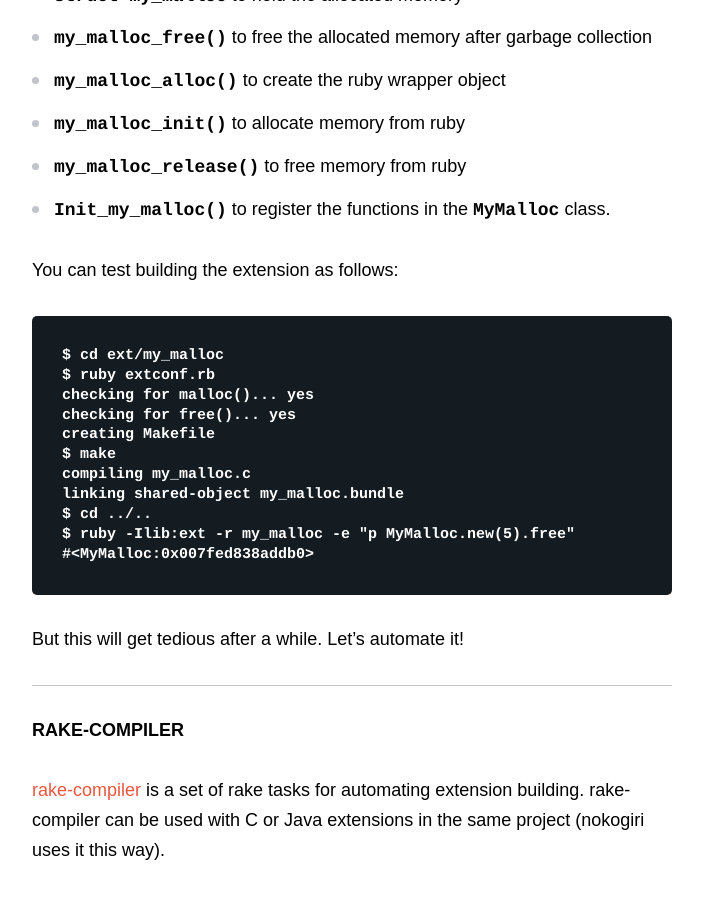
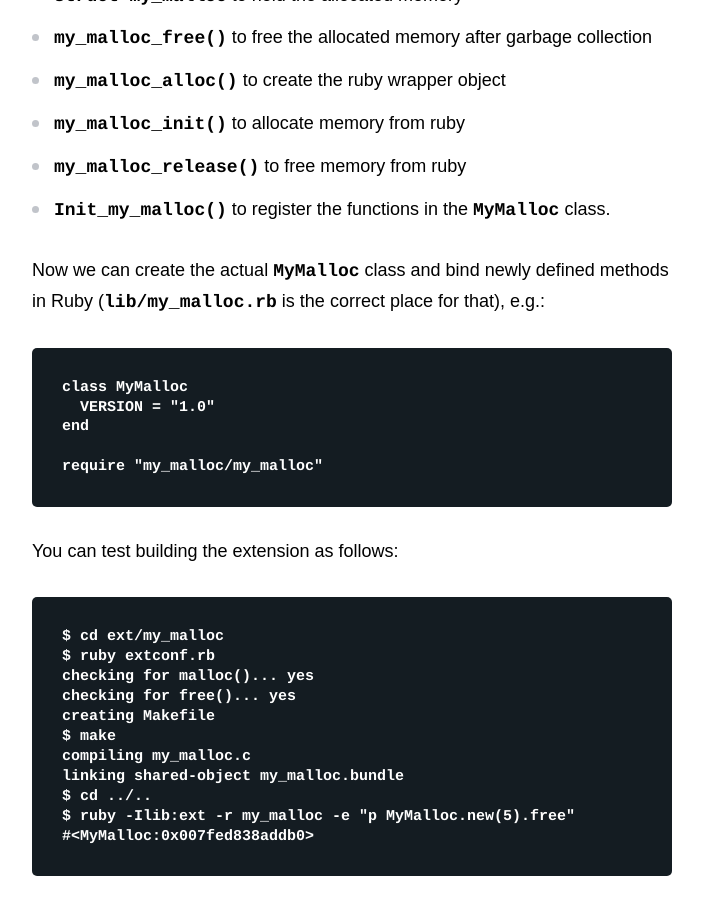
Before and after one commit to radar/guides, a Jekyll site: the page built from gems-with-extensions.md, in a window 1280 px wide and 900 px high, scrolled down 3722 px. Shown: the whole window, without its empty margins (438-1141 px from the left). Built offline with Jekyll 4.4.1, drawn with Linux system fonts in a browser that asks for light colours; nearby versions of some CDN libraries; some of the changed text lies outside the part shown.

Commit message:
Added Ruby code examples for the class instantiation.
We need a Ruby snippet at that point in the guide already since
it's impossible to test compiled C code without it.

```diff
--- a/gems-with-extensions.md
+++ b/gems-with-extensions.md
@@ -10,7 +10,7 @@ alias: /c-extensions
 <em class="t-gray">Creating a gem that includes an extension that is built at install time.</em>
 
 Many gems use extensions to wrap libraries that are written in C with a ruby
-wrapper.  Examples include [nokogiri](https://rubygems.org/gems/nokogiri) which
+wrapper.  Examples include [nokogiri][nokogiri] which
 wraps [libxml2 and libxslt](http://www.xmlsoft.org),
 [pg](https://rubygems.org/gems/pg) which is an interface to the [PostgreSQL
 database](http://www.postgresql.org) and the
@@ -155,6 +155,16 @@ This extension is simple with just a few parts:
 * `my_malloc_release()` to free memory from ruby
 * `Init_my_malloc()` to register the functions in the `MyMalloc` class.
 
+Now we can create the actual `MyMalloc` class and bind newly defined methods
+in Ruby (`lib/my_malloc.rb` is the correct place for that), e.g.:
+
+    class MyMalloc
+      VERSION = "1.0"
+    end
+
+    require "my_malloc/my_malloc"
+
+
 You can test building the extension as follows:
 
     $ cd ext/my_malloc
@@ -176,9 +186,13 @@ rake-compiler
 
 [rake-compiler][rake-compiler] is a set of rake
 tasks for automating extension building.  rake-compiler can be used with C or
-Java extensions in the same project (nokogiri uses it this way).
+Java extensions in the same project ([nokogiri][nokogiri] uses it this way).
 
-Adding rake-compiler is very simple:
+First install the gem:
+
+    $ gem install rake-compiler
+
+Adding rake-compiler to the `Rakefile` is very simple:
 
     require "rake/extensiontask"
 
```
Also changed, not shown: other parts of gems-with-extensions.md (+1 -0 lines).
